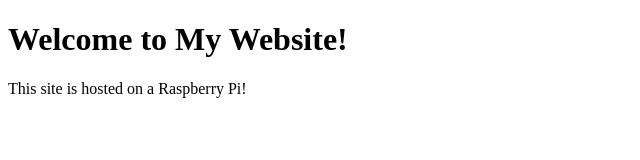
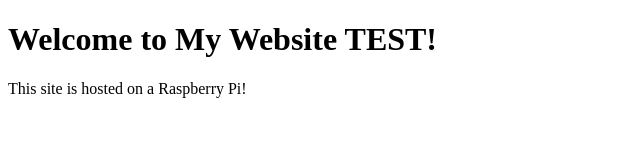
Before and after one commit to Pall00/sivut, a plain HTML site: page index.html in a window 1280 px wide. Shown: the whole page, without its empty margins (0-640 px from the left). Drawn offline with Linux system fonts and the light colour scheme.

Commit message:
pipeline

```diff
--- a/index.html
+++ b/index.html
@@ -4,7 +4,7 @@
     <title>My Raspberry Pi Website TEST</title>
 </head>
 <body>
-    <h1>Welcome to My Website!</h1>
+    <h1>Welcome to My Website TEST!</h1>
     <p>This site is hosted on a Raspberry Pi!</p>
 </body>
 </html>
```
